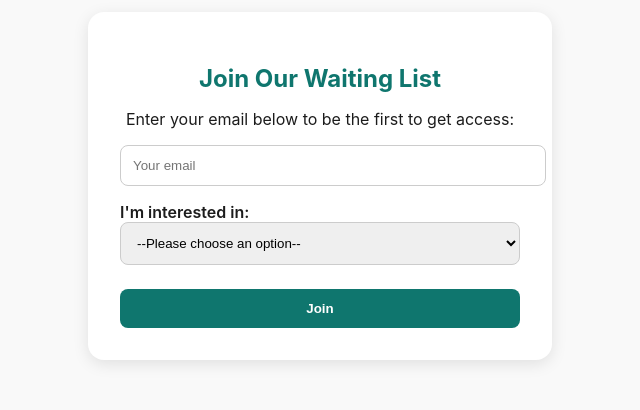
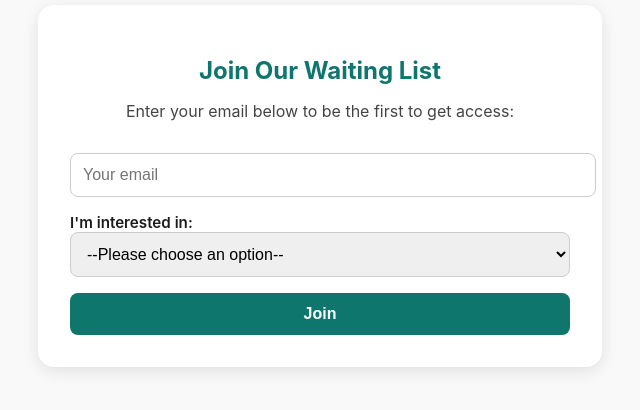
Before and after one commit to bdmorrison1717/fitkey-site, a React (Create React App) app: page /waitlist in a window 1280 px wide. Shown: the part 166-576 px from the top of the page, without its empty margins (320-960 px from the left). Built offline with nearby package versions, Linux system fonts and the light colour scheme.

Commit message:
Update waitlist form and styles

```diff
--- a/src/App.css
+++ b/src/App.css
@@ -90,97 +90,6 @@ body {
   background: #e0f2f1;
 }
 
-/* How It Works */
-.how-it-works {
-  padding: 4rem 2rem;
-  background-color: #ffffff;
-}
-
-.how-it-works h2 {
-  text-align: center;
-  margin-bottom: 2rem;
-  font-size: 2rem;
-  color: #0f766e;
-}
-
-.steps-grid {
-  display: flex;
-  flex-wrap: wrap;
-  justify-content: center;
-  gap: 2rem;
-}
-
-.step {
-  background: white;
-  border-radius: 12px;
-  padding: 2rem;
-  box-shadow: 0 4px 10px rgba(0, 0, 0, 0.05);
-  flex: 1 1 200px;
-  max-width: 220px;
-  text-align: center;
-}
-
-.step img {
-  max-width: 80px;
-  height: auto;
-  margin-bottom: 1rem;
-}
-
-/* Benefits Section */
-.benefits-section {
-  display: flex;
-  flex-wrap: wrap;
-  justify-content: space-around;
-  padding: 4rem 2rem;
-  background-color: #ffffff;
-}
-
-.benefits-column {
-  flex: 1 1 300px;
-  max-width: 400px;
-  margin: 1rem;
-}
-
-.benefits-column h3 {
-  font-size: 1.5rem;
-  margin-bottom: 1rem;
-  color: #0f766e;
-}
-
-.benefits-column ul {
-  list-style: disc;
-  padding-left: 1.5rem;
-  color: #1c1c1c;
-}
-
-.benefits-column li {
-  margin-bottom: 0.75rem;
-  line-height: 1.5;
-}
-
-/* App Preview */
-.app-preview {
-  text-align: center;
-  padding: 3rem 1rem;
-  background: #f9f9f9;
-}
-
-.iphone-image {
-  max-width: 300px;
-  width: 100%;
-  height: auto;
-}
-
-/* Footer CTA */
-.footer-cta {
-  background: #0f766e;
-  color: white;
-  text-align: center;
-  padding: 2rem;
-  font-size: 1.5rem;
-  font-weight: 500;
-}
-
 /* Waitlist Page */
 .waitlist-container {
   display: flex;
@@ -195,7 +104,7 @@ body {
   background: white;
   padding: 2rem;
   border-radius: 16px;
-  max-width: 400px;
+  max-width: 500px;
   width: 100%;
   box-shadow: 0 4px 16px rgba(0, 0, 0, 0.1);
   text-align: center;
@@ -206,28 +115,32 @@ body {
   color: #0f766e;
 }
 
-.waitlist-box input {
-  width: 100%;
-  padding: 0.75rem;
-  border: 1px solid #ccc;
-  border-radius: 8px;
-  margin-bottom: 1rem;
+.waitlist-box p {
+  margin-bottom: 2rem;
+  font-size: 1rem;
+  color: #444;
 }
 
+.waitlist-box form {
+  display: flex;
+  flex-direction: column;
+  gap: 1rem;
+  text-align: left;
+}
+
+.waitlist-box label {
+  font-weight: 600;
+  font-size: 0.95rem;
+  color: #1c1c1c;
+}
+
+.waitlist-box input,
 .waitlist-box select {
   width: 100%;
   padding: 0.75rem;
   border: 1px solid #ccc;
   border-radius: 8px;
-  margin-bottom: 1rem;
-}
-
-.waitlist-box label {
-  display: block;
-  text-align: left;
-  margin-bottom: 0.5rem;
-  font-weight: 600;
-  color: #1c1c1c;
+  font-size: 1rem;
 }
 
 .waitlist-box button {
@@ -238,6 +151,7 @@ body {
   padding: 0.75rem;
   border-radius: 8px;
   font-weight: bold;
+  font-size: 1rem;
   cursor: pointer;
 }
 
@@ -252,6 +166,8 @@ body {
   border-radius: 12px;
   box-shadow: 0 4px 12px rgba(0, 0, 0, 0.1);
 }
+
+/* Mobile adjustments */
 @media (max-width: 768px) {
   .hero-overlay {
     padding: 1.5rem;
@@ -261,13 +177,11 @@ body {
 
   .headline {
     font-size: 2rem;
-    text-align: center;
     margin: 1rem 0;
   }
 
   .subtext {
     font-size: 1rem;
-    text-align: center;
     padding: 0 1rem;
   }
 
@@ -285,6 +199,18 @@ body {
   .cta {
     width: 100%;
     max-width: 280px;
-    text-align: center;
+  }
+
+  .waitlist-box {
+    padding: 1.5rem;
+  }
+
+  .waitlist-box input,
+  .waitlist-box select {
+    font-size: 0.95rem;
+  }
+
+  .waitlist-box button {
+    font-size: 0.95rem;
   }
 }
```
